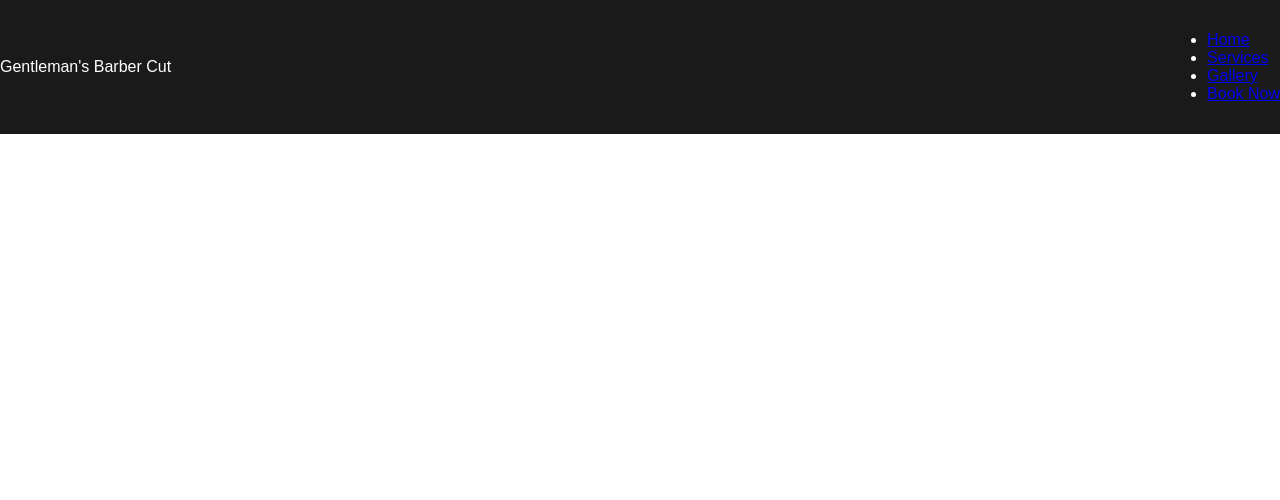
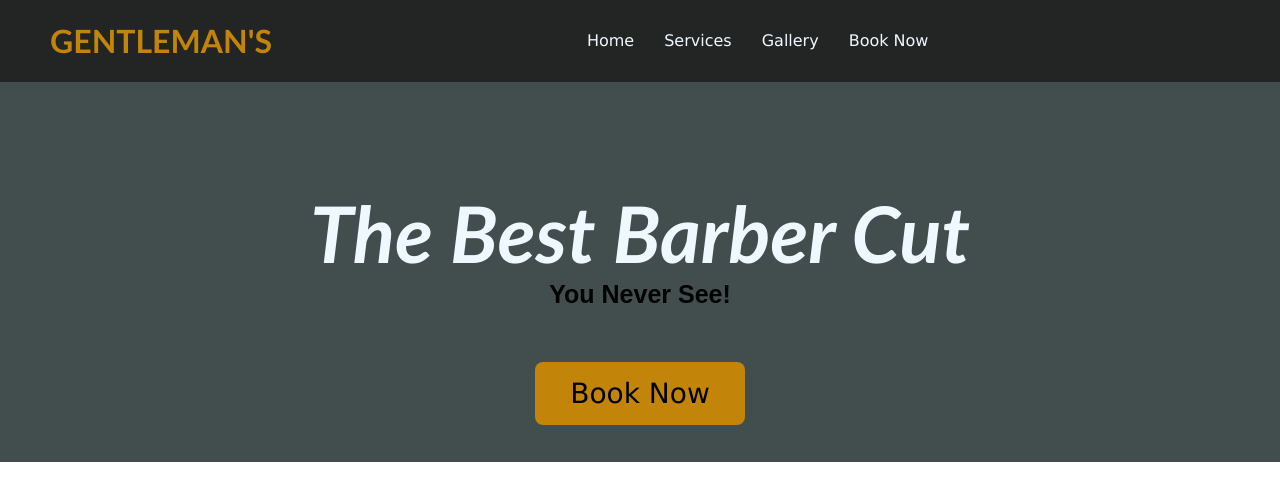
Before and after one commit to viniciusferronato/barbearia-vinicius-portfolio, a plain HTML site: page index.html in a window 1280 px wide. Drawn offline with Linux system fonts and the light colour scheme.

Commit message:
CRIAÇÃO DO HEADER E DO HERO (HTML E CSS)

```diff
--- a/index.html
+++ b/index.html
@@ -7,18 +7,21 @@
         <link rel="stylesheet" href="style.css">
     </head>
     <body>
-        <header>
-            <div class="logo">
-                Gentleman's Barber Cut
-            </div>
-            <nav class="menu">
+        <header class="header">
+            <div class="logo"><h1>GENTLEMAN'S</h1></div>
+            <div class="menu">
                 <ul>
                     <li><a href="#">Home</a></li>
                     <li><a href="#">Services</a></li>
                     <li><a href="#">Gallery</a></li>
                     <li><a href="#">Book Now</a></li>
                 </ul>
-            </nav>
+            </div>
         </header>
+        <div class="hero">
+            <h1>The Best Barber Cut</h1>
+            <h3>You Never See!</h3>
+            <a href="#">Book Now</a>
+        </div>
     </body>
 </html>
--- a/style.css
+++ b/style.css
@@ -1,20 +1,72 @@
 body {
     margin: 0;
+    padding: 0;
+}
+
+header {
+    background-color: rgb(35, 37, 37);
+    display: flex;
+    align-content: center;
+    margin: 0;
+    padding: 0;
+}
+
+.logo {
+    font-family: 'Trebuchet MS', 'Lucida Sans Unicode', 'Lucida Grande', 'Lucida Sans', Arial, sans-serif;
+    color: rgb(194, 133, 10);
+}
+
+.logo h1 {
+    padding-left: 50px;
+}
+
+.menu ul {
+    list-style-type: none;
+    padding-left: 300px;
+    display: flex;
+}
+
+.menu ul li {
+    margin: 15px;
+    color: aliceblue;
+}
+
+.menu ul li a {
+    color: aliceblue;
+    text-decoration: none;
+    font-family: Verdana, Geneva, Tahoma, sans-serif;
+}
+
+/*PARTE DO HERO --------------------------------------------------------------*/
+
+.hero {
+    background-color: rgb(66, 77, 77);
+    align-content: center;
+    text-align: center;
+    height: 380px;
+}
+
+.hero h1 {
+    font-family: 'Trebuchet MS', 'Lucida Sans Unicode', 'Lucida Grande', 'Lucida Sans', Arial, sans-serif;
+    font-style: oblique;
+    margin-bottom: 0px;
+    font-size: 78px;
+    padding: 0px;
+    color: aliceblue;
+}
+
+.hero h3 {
+    margin: 0px 0px 68px;
+    font-size: 25px;
     font-family: Arial, Helvetica, sans-serif;
 }
 
-header {
-    background-color: #1a1a1a;
-    padding: 15px 0;
-    display: flex;
-    justify-content: space-between;
-    align-items: center;
-    color: white;
+.hero a {
+    text-decoration: none;
+    font-family: Verdana, Geneva, Tahoma, sans-serif;
+    background-color: rgb(194, 133, 10);
+    color: black;
+    border-radius: 8px;
+    font-size: 28px;
+    padding: 15px 35px;
 }
-
-.menu {
-    text-decoration: none;
-    display: flex;
-    margin: 0;
-    padding: 0;
-}
```
